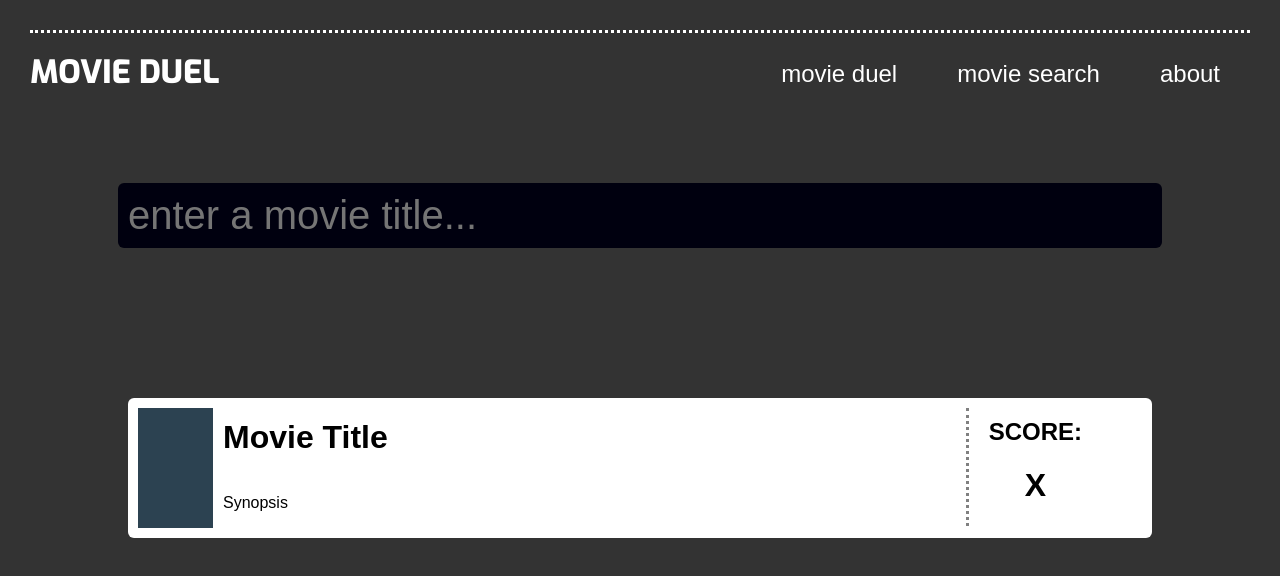
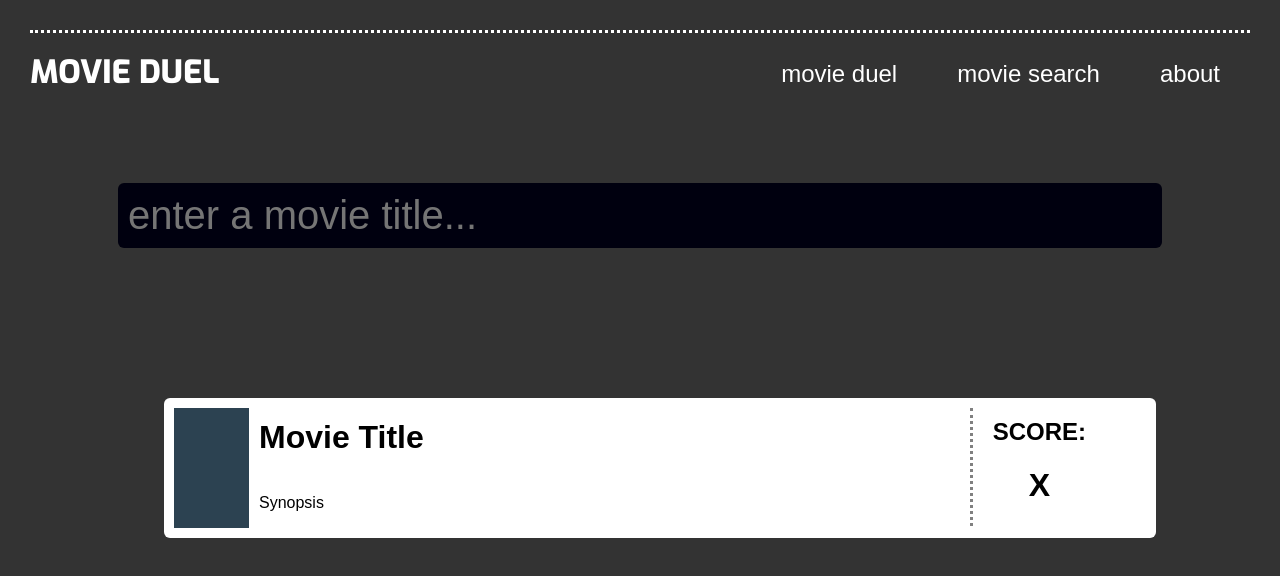
Before and after one commit to MonicaHoward/movie-duel-2.0, a React (Create React App) app: page / in a window 1280 px wide. Shown: the top 576 px of the page. Built offline with nearby package versions, Linux system fonts and the light colour scheme; a web font is replaced by a local one.

Commit message:
UI is laid out looks great needs logic now

```diff
--- a/src/MovieDuel.js
+++ b/src/MovieDuel.js
@@ -24,7 +24,7 @@ class Input extends React.Component {
     )
   }
 }
-class SearchResults extends React.Component {
+class SearchResult extends React.Component {
   render() {
     return (
       <li className="movie-result">
@@ -43,6 +43,15 @@ class SearchResults extends React.Component {
     )
   }
 }
+class ResultsList extends React.Component {
+  render() {
+    return(
+      <ul>
+        {this.props.children}
+      </ul>
+    )
+  }
+}
 
 class MovieDuel extends React.Component {
   render() {
@@ -50,7 +59,9 @@ class MovieDuel extends React.Component {
       <div>
         <Header />
         <Input />
-        <SearchResults />
+        <ResultsList>
+          <SearchResult />
+        </ResultsList>
       </div>
     )
   }
```
